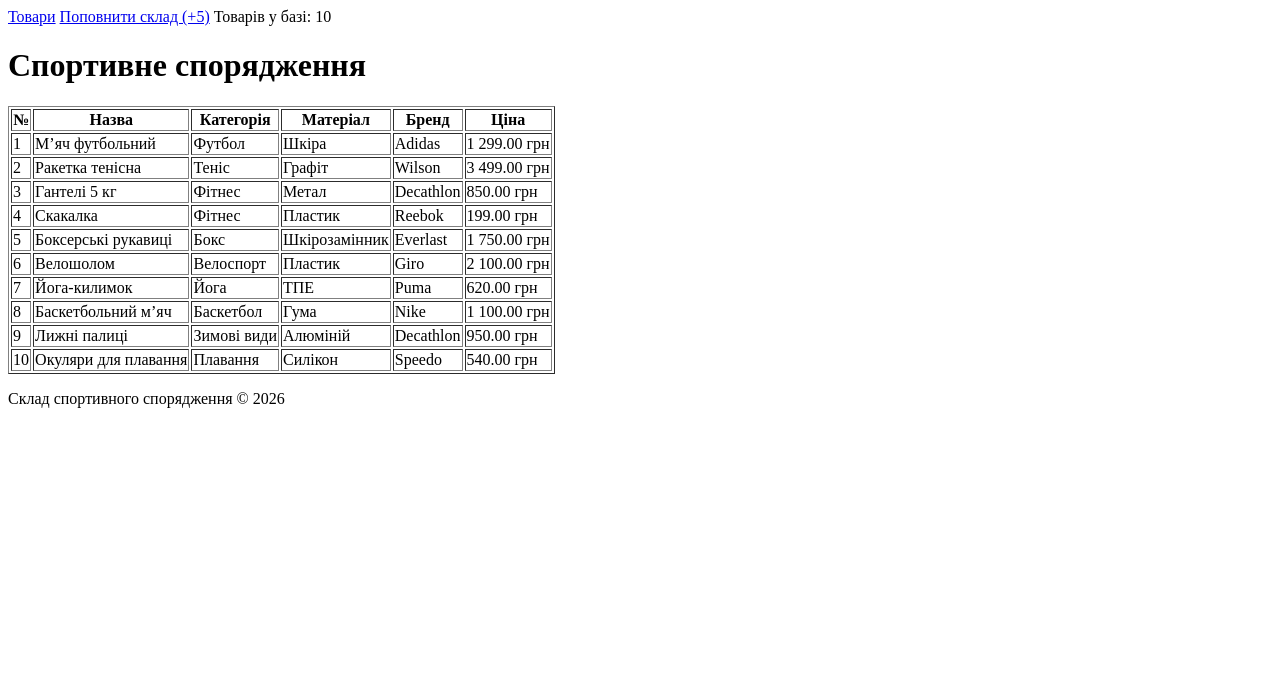
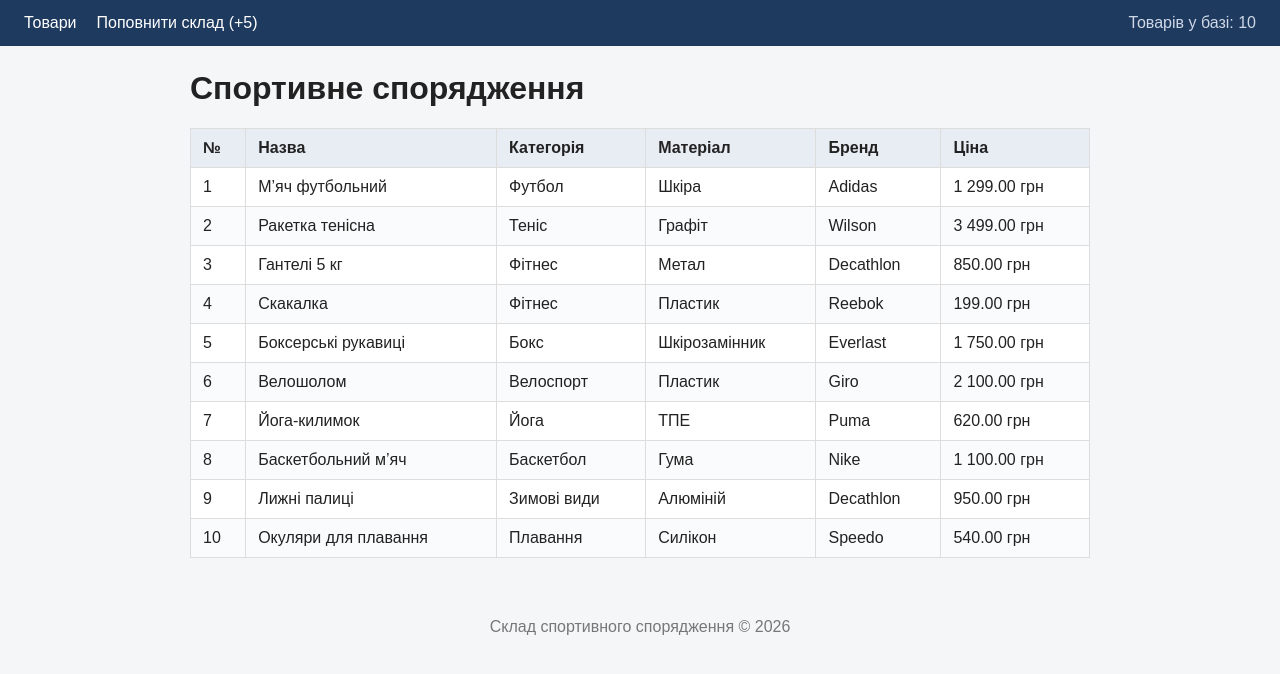
Before and after one commit to aacuke17-boop/bosco-backend, a Django app: page /products in a window 1280 px wide. Shown: the top 674 px of the page. Run offline with Django 5.2, Linux system fonts and the light colour scheme; data comes from the database, SQL or seed files in the repository.

Commit message:
Add static CSS and link it with the static tag

```diff
--- /dev/null
+++ b/catalog/static/catalog/css/style.css
@@ -0,0 +1,65 @@
+body {
+    font-family: Arial, sans-serif;
+    margin: 0;
+    background: #f5f6f8;
+    color: #222;
+}
+
+nav {
+    display: flex;
+    gap: 20px;
+    align-items: center;
+    padding: 14px 24px;
+    background: #1f3a5f;
+}
+
+nav a {
+    color: #fff;
+    text-decoration: none;
+}
+
+nav a:hover {
+    text-decoration: underline;
+}
+
+nav .count {
+    margin-left: auto;
+    color: #cfd8e6;
+}
+
+main {
+    max-width: 900px;
+    margin: 24px auto;
+    padding: 0 16px;
+}
+
+table {
+    width: 100%;
+    border-collapse: collapse;
+    background: #fff;
+}
+
+th, td {
+    padding: 10px 12px;
+    border: 1px solid #ddd;
+    text-align: left;
+}
+
+th {
+    background: #e8edf4;
+}
+
+tr:nth-child(even) td {
+    background: #fafbfc;
+}
+
+td.empty {
+    text-align: center;
+    color: #777;
+}
+
+footer {
+    text-align: center;
+    padding: 20px;
+    color: #777;
+}
--- a/catalog/templates/base.html
+++ b/catalog/templates/base.html
@@ -1,8 +1,10 @@
+{% load static %}
 <!DOCTYPE html>
 <html lang="uk">
 <head>
     <meta charset="UTF-8">
     <title>{% block title %}Склад{% endblock %}</title>
+    <link rel="stylesheet" href="{% static 'catalog/css/style.css' %}">
 </head>
 <body>
     {% include 'partials/menu.html' %}
--- a/catalog/templates/catalog/products.html
+++ b/catalog/templates/catalog/products.html
@@ -5,7 +5,7 @@
 {% block content %}
     <h1>Спортивне спорядження</h1>
 
-    <table border="1">
+    <table>
         <thead>
             <tr>
                 <th>№</th>
@@ -28,7 +28,7 @@
                 </tr>
             {% empty %}
                 <tr>
-                    <td colspan="6">Товарів немає</td>
+                    <td colspan="6" class="empty">Товарів немає</td>
                 </tr>
             {% endfor %}
         </tbody>
```
